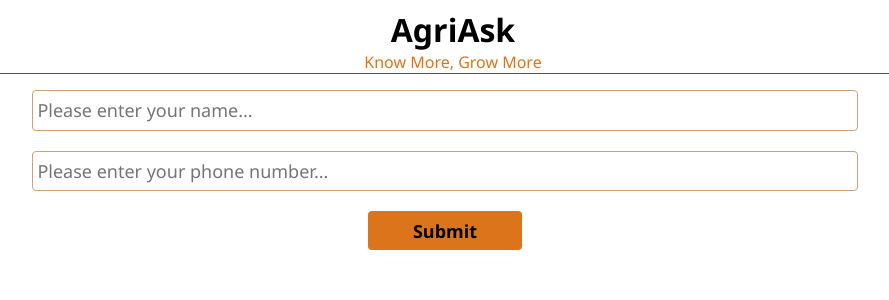
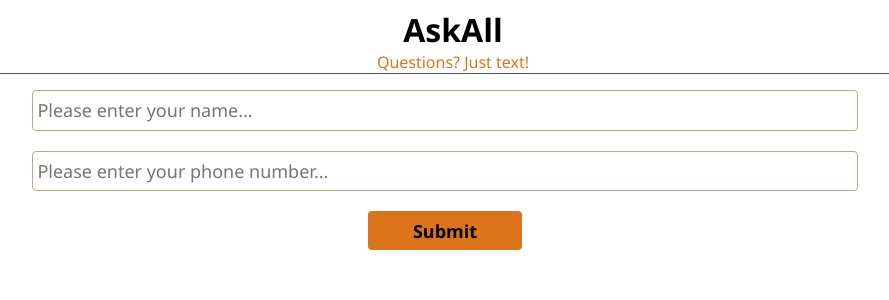
Before and after one commit to Ahmadu-Suleiman/AskAll, a Flask app: page / in a window 1280 px wide. Shown: the top 300 px of the page, without its empty margins (195-1084 px from the left). Run offline with Flask 3, Linux system fonts and the light colour scheme.

Commit message:
rename index.html title

```diff
--- a/src/templates/index.html
+++ b/src/templates/index.html
@@ -9,8 +9,8 @@
 <body>
 <header>
     <div class="text">
-        <h1>AgriAsk</h1>
-        <p>Know More, Grow More</p>
+        <h1>AskAll</h1>
+        <p>Questions? Just text!</p>
     </div>
 </header>
 <main>
```
Also changed, not shown: src/util.py (line endings or trailing spaces).
